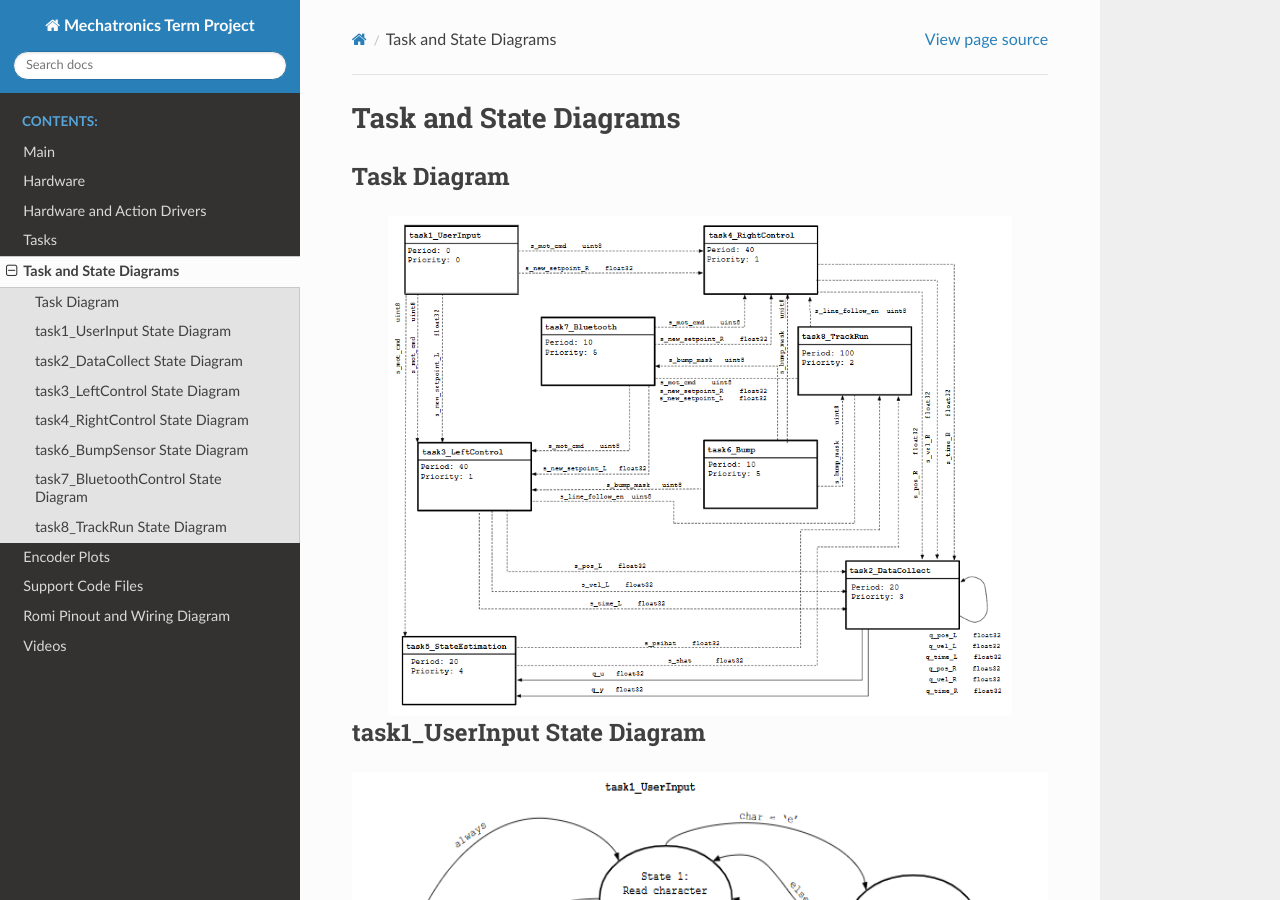
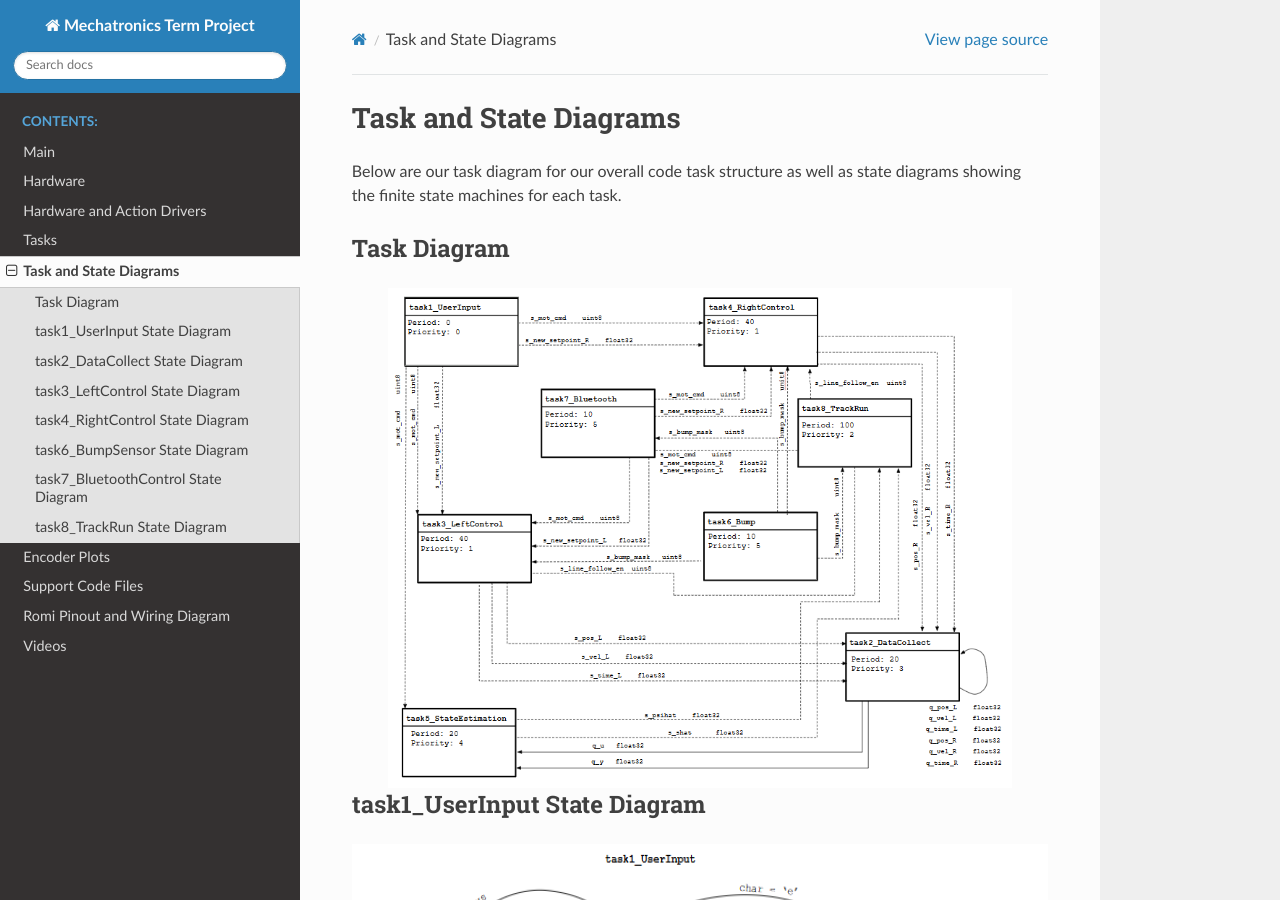
Before and after one commit to emmicayer/Mechatronics-Repository, a Sphinx documentation site: the page built from docs/taskandstatediagrams.rst, in a window 1280 px wide and 900 px high. Built offline with Sphinx 7.4.7 and the Read the Docs theme 3.1.0, drawn with Linux system fonts in a browser that asks for light colours.

Commit message:
Update taskandstatediagrams.rst

```diff
--- a/docs/taskandstatediagrams.rst
+++ b/docs/taskandstatediagrams.rst
@@ -1,6 +1,7 @@
 Task and State Diagrams
 =================
 
+Below are our task diagram for our overall code task structure as well as state diagrams showing the finite state machines for each task.
 
 Task Diagram
 ----
```
